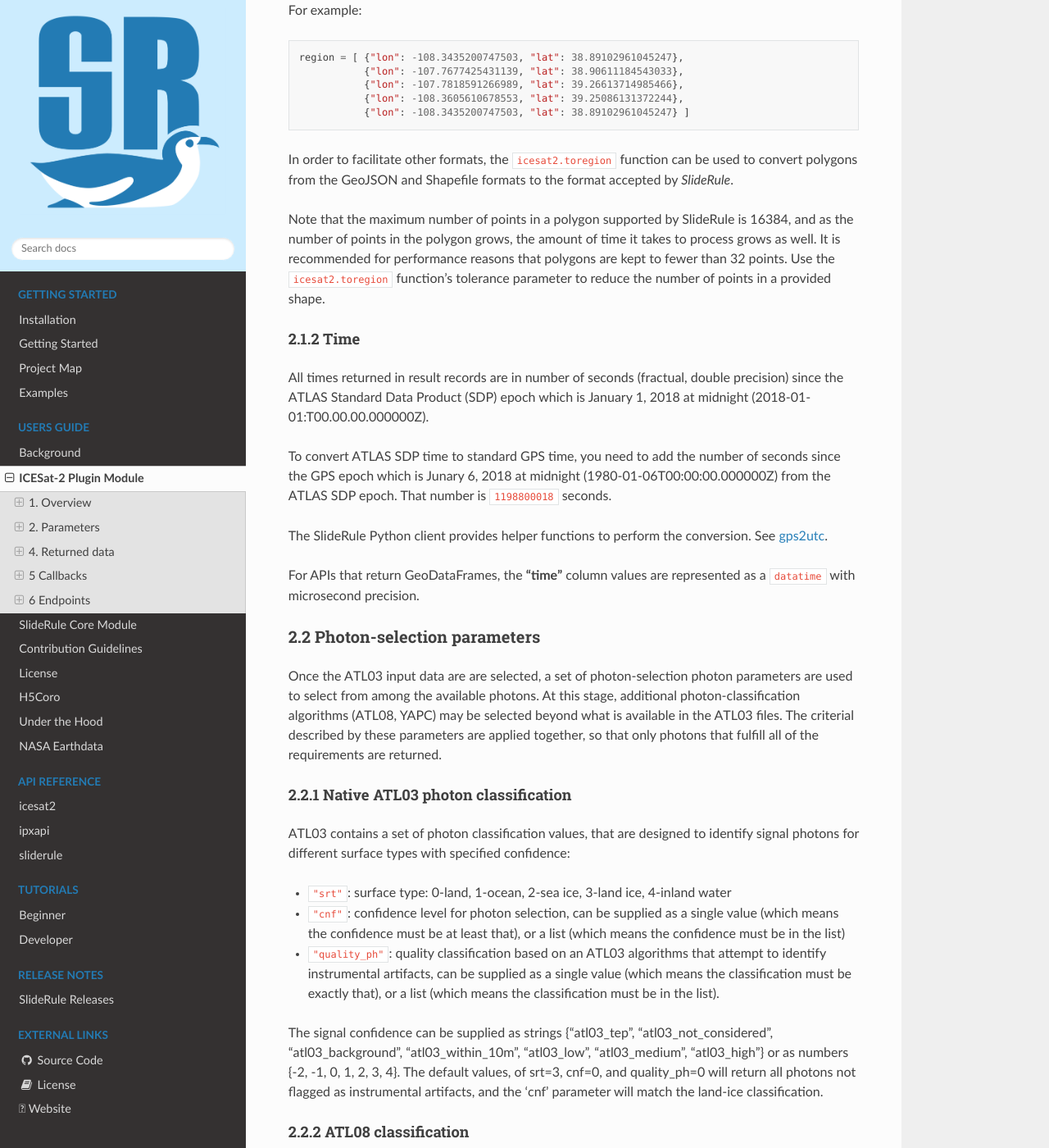
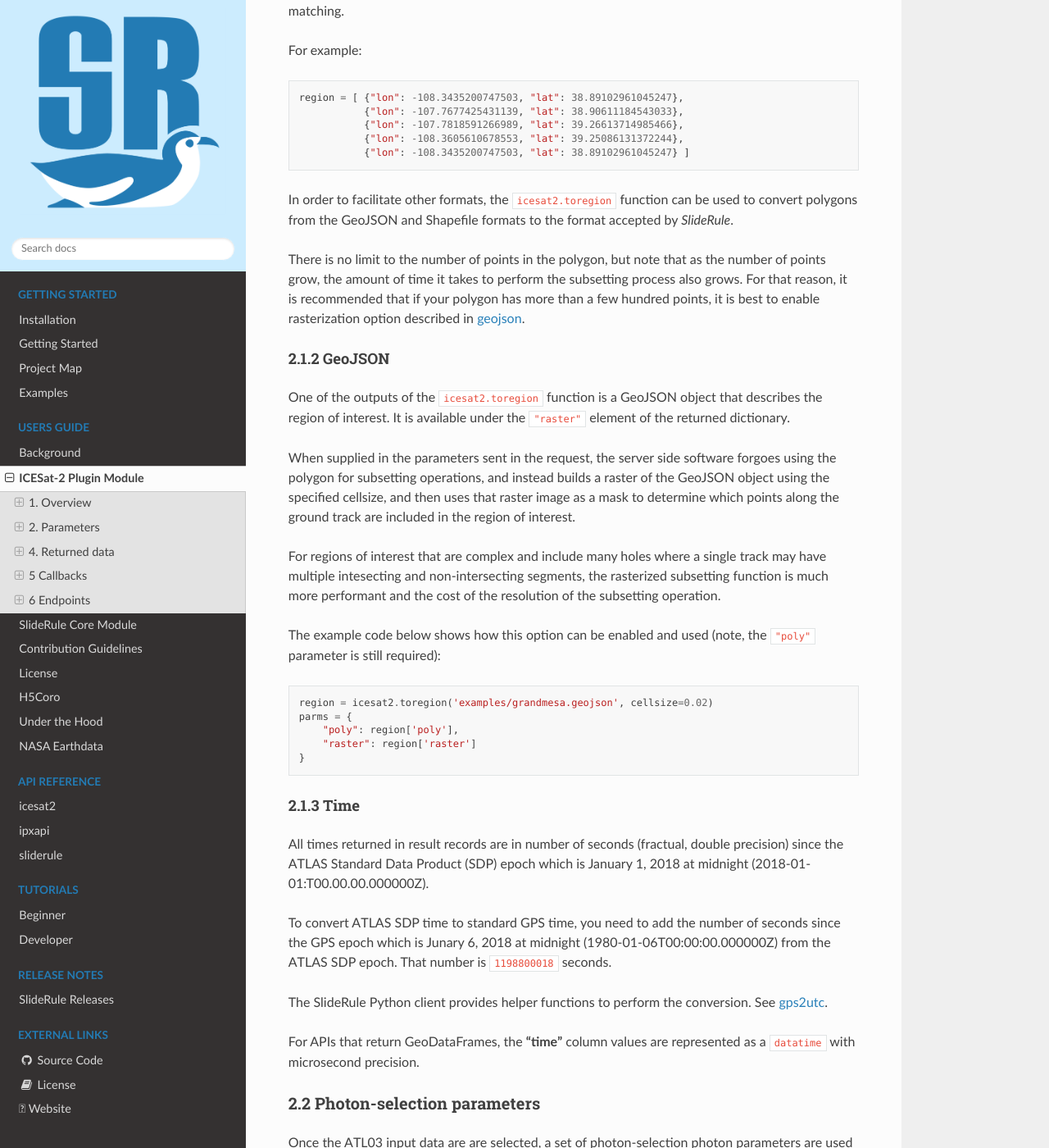
Before and after one commit to jhkennedy/sliderule-docs, a Sphinx documentation site: the page built from rtd/source/user_guide/ICESat-2.rst, in a window 1280 px wide and 1400 px high, scrolled down 1534 px. Shown: the whole window at 82% size. Built offline with Sphinx 7.4.7 and the Read the Docs theme 2.0.0, drawn with Linux system fonts in a browser that asks for light colours; some of the changed text lies outside the part shown.

Commit message:
added ancillary fields to docs

```diff
--- a/rtd/source/user_guide/ICESat-2.rst
+++ b/rtd/source/user_guide/ICESat-2.rst
@@ -27,7 +27,7 @@
 2. Parameters
 =============
 
-Parameters are passed to the SlideRule API as a dictionary in any order, but may be loosely divided into four groups: geographic and temporal parameters, classification parameters, extent parameters, and segment quality parameters.  Not all parameters need to be defined when making a request; there are reasonable defaults used for each parameter so that only those parameters that you want to customize need to be specified.
+Parameters are passed to the SlideRule API as a dictionary in any order, but may be loosely divided into five groups: geographic and temporal parameters, classification parameters, extent parameters, segment quality parameters, ancillary field parameters.  Not all parameters need to be defined when making a request; there are reasonable defaults used for each parameter so that only those parameters that you want to customize need to be specified.
 
 2.1 Photon-input parameters
 ---------------------------
@@ -35,6 +35,7 @@
 The photon-input parameters allow the user to select an area, a time range, or a specific ATL03 granule to use for input to the photon-selection algorithm.  If multiple parameters are specified, the result will be those photons that match all of the parameters.
 
 * ``"poly"``: polygon defining region of interest (see `polygons <#polygons>`_)
+* ``"raster"``: geojson describing region of interest which enables rasterized subsetting on servers (see `geojson <#geojson>`_)
 * ``"track"``: reference pair track number (1, 2, 3, or 0 to include for all three; defaults to 0)
 * ``"rgt"``: reference ground track (defaults to all if not specified)
 * ``"cycle"``: counter of 91-day repeat cycles completed by the mission (defaults to all if not specified)
@@ -59,14 +60,29 @@
 
 In order to facilitate other formats, the ``icesat2.toregion`` function can be used to convert polygons from the GeoJSON and Shapefile formats to the format accepted by `SlideRule`.
 
-Note that the maximum number of points in a polygon supported by SlideRule is 16384, and as the number of points in the polygon grows,
-the amount of time it takes to process grows as well.
-It is recommended for performance reasons that polygons are kept to fewer than 32 points.
-Use the ``icesat2.toregion`` function's tolerance parameter to reduce the number of points in a provided shape.
+There is no limit to the number of points in the polygon, but note that as the number of points grow, the amount of time it takes to perform the subsetting process also grows. For that reason, it is recommended that if your polygon has more than a few hundred points, it is best to enable rasterization option described in `geojson <#geojson>`_.
 
-2.1.2 Time
+2.1.2 GeoJSON
+###############
+
+One of the outputs of the ``icesat2.toregion`` function is a GeoJSON object that describes the region of interest.  It is available under the ``"raster"`` element of the returned dictionary.
+
+When supplied in the parameters sent in the request, the server side software forgoes using the polygon for subsetting operations, and instead builds a raster of the GeoJSON object using the specified cellsize, and then uses that raster image as a mask to determine which points along the ground track are included in the region of interest.
+
+For regions of interest that are complex and include many holes where a single track may have multiple intesecting and non-intersecting segments, the rasterized subsetting function is much more performant and the cost of the resolution of the subsetting operation.
+
+The example code below shows how this option can be enabled and used (note, the ``"poly"`` parameter is still required):
+
+.. code-block:: python
+
+    region = icesat2.toregion('examples/grandmesa.geojson', cellsize=0.02)
+    parms = {
+        "poly": region['poly'],
+        "raster": region['raster']
+    }
+
+2.1.3 Time
 ##############
-
 
 All times returned in result records are in number of seconds (fractual, double precision) since the ATLAS Standard Data Product (SDP) epoch which is January 1, 2018 at midnight (2018-01-01:T00.00.00.000000Z).
 
@@ -91,8 +107,7 @@
 * ``"cnf"``: confidence level for photon selection, can be supplied as a single value (which means the confidence must be at least that), or a list (which means the confidence must be in the list)
 * ``"quality_ph"``: quality classification based on an ATL03 algorithms that attempt to identify instrumental artifacts, can be supplied as a single value (which means the classification must be exactly that), or a list (which means the classification must be in the list).
 
-The signal confidence can be supplied as strings {"atl03_tep", "atl03_not_considered", "atl03_background", "atl03_within_10m", "atl03_low", "atl03_medium", "atl03_high"}
-or as numbers {-2, -1, 0, 1, 2, 3, 4}.
+The signal confidence can be supplied as strings {"atl03_tep", "atl03_not_considered", "atl03_background", "atl03_within_10m", "atl03_low", "atl03_medium", "atl03_high"} or as numbers {-2, -1, 0, 1, 2, 3, 4}.
 The default values, of srt=3, cnf=0, and quality_ph=0 will return all photons not flagged as instrumental artifacts, and the 'cnf' parameter will match the land-ice classification.
 
 2.2.2 ATL08 classification
@@ -153,7 +168,25 @@
 * ``"sigma_r_max"``: maximum robust dispersion in meters
 * ``"compact"``: return compact version of results (leaves out most metadata)
 
-2.5 Recommended parameters
+2.5 Ancillary field parameters
+---------------------------
+
+The ancillary field parameters allow the user to request additional fields from the ATL03 granule to be returned with the photon extent and ATL06-SR elevation responses.  Each field provided by the user will result in a corresponding column added to the returned GeoDataFrame.
+
+* ``"atl03_geo_fields"``: fields in the "geolocation" and "geophys_corr" groups of the ATL03 granule
+* ``"atl03_ph_fields"``: fields in the "heights" group of the ATL03 granule
+
+For example:
+
+.. code-block:: python
+
+    parms = {
+        "atl03_geo_fields":     ["solar_elevation"],
+        "atl03_ph_fields":      ["pce_mframe_cnt"]
+    }
+
+
+2.6 Recommended parameters
 ----------------------------
 
 A set of parameters that most closely matches the ICESat-2 project ATL06 product is as follows:
```
Also changed, not shown: other parts of rtd/source/user_guide/ICESat-2.rst (+1 -1 lines).
